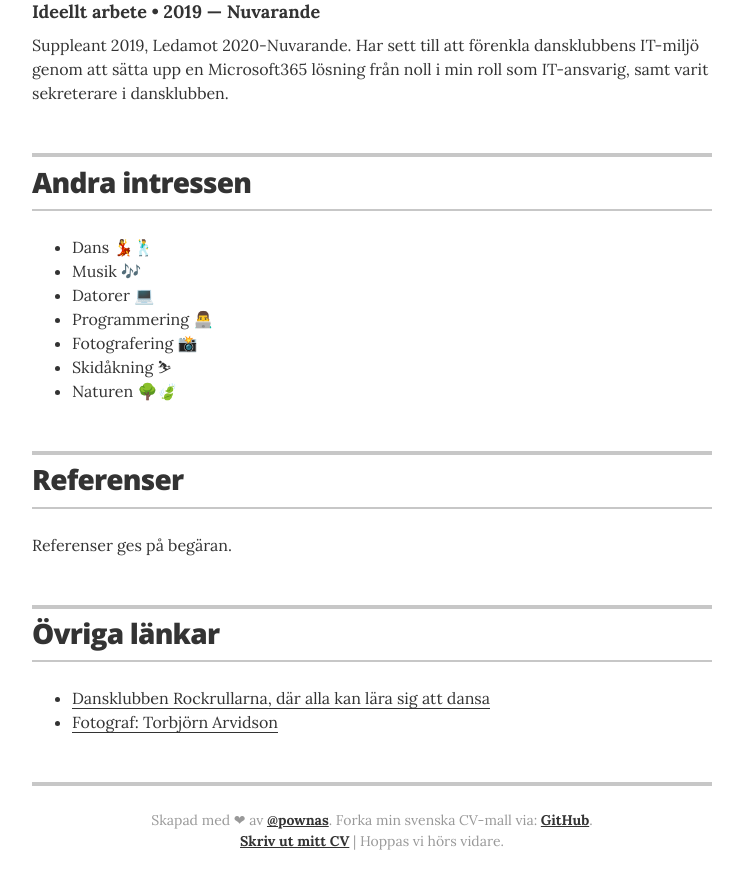
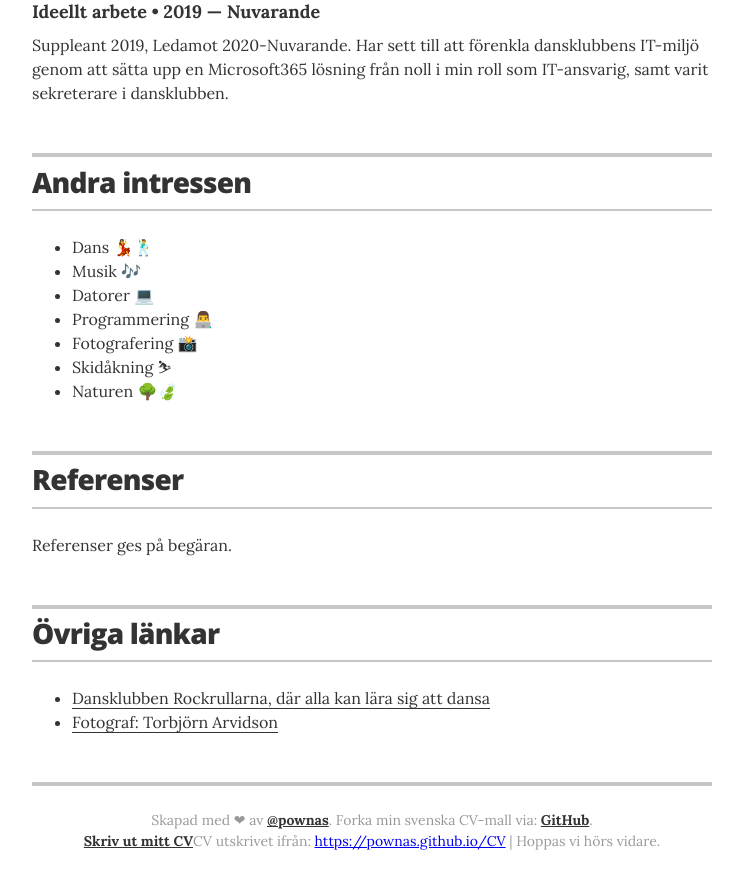
Before and after one commit to pownas/CV, a Jekyll site: the page built from index.html, in a window 1280 px wide and 900 px high, scrolled down 2753 px. Shown: the top 889 px of the window, without its empty margins (268-1011 px from the left). Built offline with Jekyll 4.4.1, drawn with Linux system fonts in a browser that asks for light colours.

Commit message:
Uppdaterat skriv ut länken

```diff
--- a/_layouts/resume.html
+++ b/_layouts/resume.html
@@ -255,7 +255,7 @@
           <span class="print-only">GitHub (<a>https://github.com/pownas/resume-swedish-template</a>)</span>
           <a href="https://github.com/pownas/resume-swedish-template" class="no-print">GitHub</a>.
         </p>
-        <p class="footer-line"><a href="#" id="no-print" onclick="window.print();return false;">Skriv ut mitt CV</a> | Hoppas vi hörs vidare.</p>
+        <p class="footer-line"><a href="#" class="no-print" onclick="window.print();return false;">Skriv ut mitt CV</a><span class="print only">CV utskrivet ifrån: <a href="https://pownas.github.io/CV">https://pownas.github.io/CV</a></span> | Hoppas vi hörs vidare.</p>
       </footer>
 
     </div>
```
